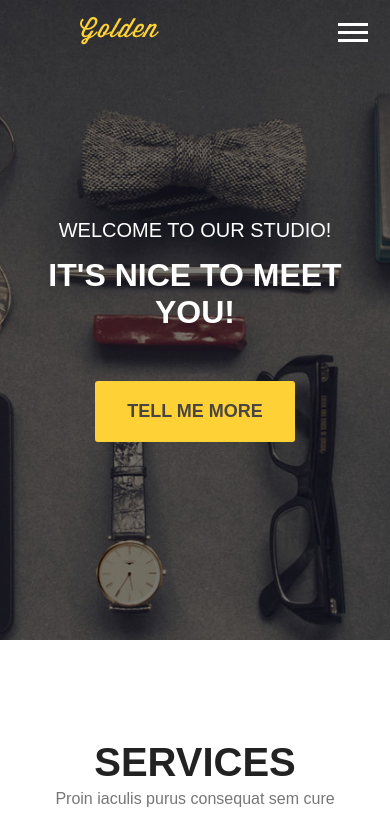
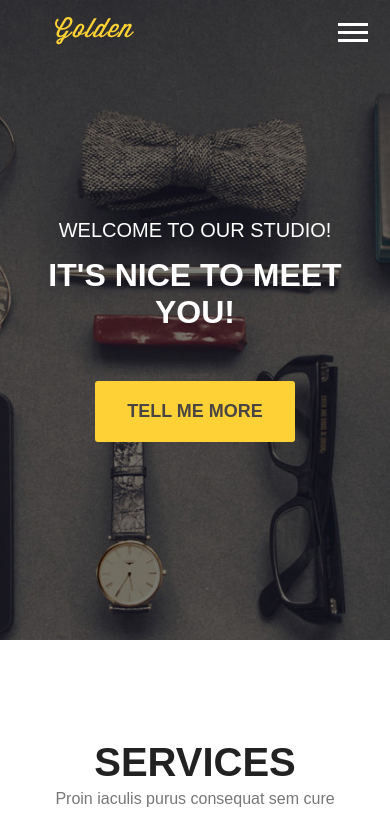
Before and after one commit to Petr791/Golden, a plain HTML site: page index.html in a window 390 px wide. Shown: the top 839 px of the page. Drawn offline with Linux system fonts and the light colour scheme.

Commit message:
three step

```diff
--- a/css/style.css
+++ b/css/style.css
@@ -302,7 +302,7 @@
 
  @media (max-width: 950px) {
      .header-logo {
-         padding-left: 80px;
+         padding-left: 55px;
      }
      .intro__title {
          font-size: 50px;
```
